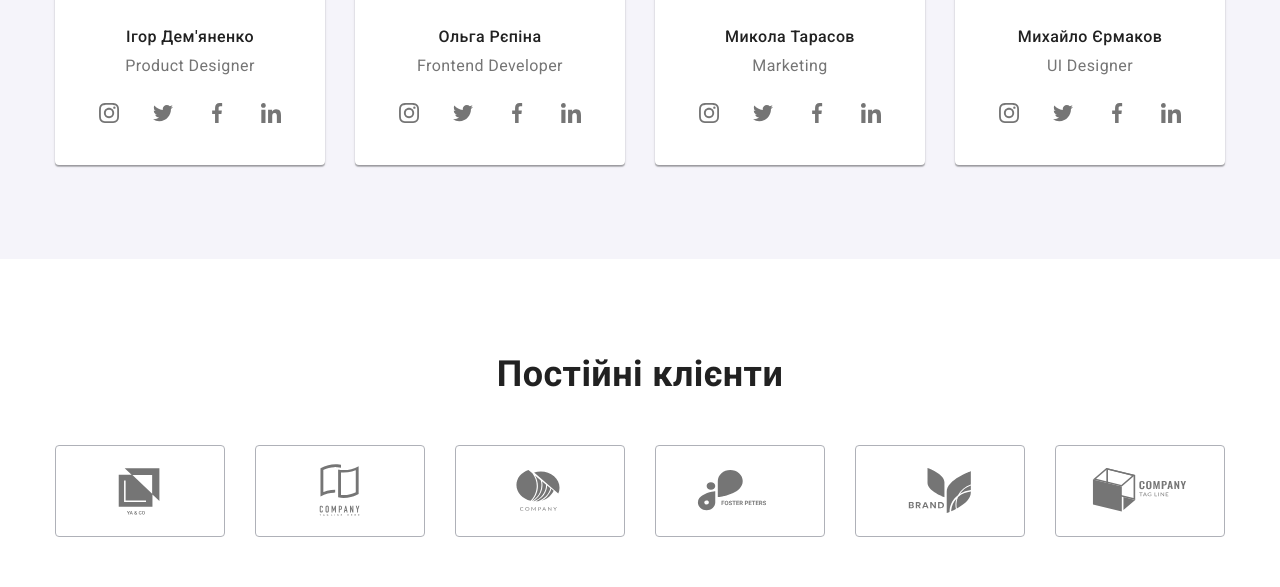
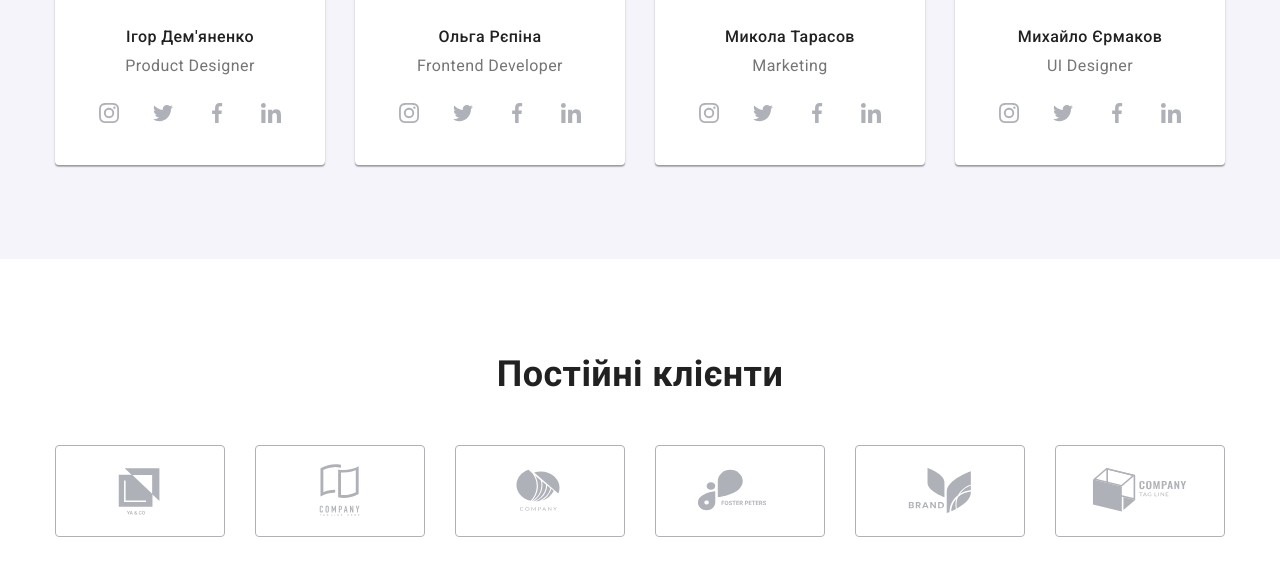
Before and after one commit to HalynaSilina/goit-markup-hw-06, a plain HTML site: page index.html in a window 1280 px wide. Shown: the part 2045-2632 px from the top of the page. Drawn offline with nearby package versions, Linux system fonts and the light colour scheme.

Commit message:
change icon color

```diff
--- a/css/styles.css
+++ b/css/styles.css
@@ -15,7 +15,7 @@
   --project-border-color: #eeeeee;
   --button-order-active: #188ce8;
   --work-text-bg: rgba(47, 48, 58, 0.8);
-  --clients-box-border: #afb1b8;
+  --primary-icons-color: #afb1b8;
   --button-shadow-color: rgba(0, 0, 0, 0.15);
   --follow-link-bg: rgba(255, 255, 255, 0.1);
   --form-title-color: rgba(33, 33, 33, 1);
@@ -292,10 +292,6 @@ svg {
 
   background-color: var(--secondary-bg-color);
 }
-.feature-icon {
-  width: 70px;
-  height: 70px;
-}
 /* Work */
 .work-list {
   display: flex;
@@ -354,26 +350,19 @@ svg {
 .team-social {
   display: flex;
   margin-top: 16px;
-  margin-left: -10px;
-  margin-right: auto;
-
+  justify-content: center;
   align-items: center;
-}
-.team-social .item {
-  flex-basis: calc(100% / 4 - 10px);
-  margin-left: 10px;
+  gap: 10px;
 }
 .team-link {
   display: flex;
-  padding-top: 12px;
-  padding-bottom: 12px;
-  padding-right: 12px;
-  padding-left: 12px;
+  width: 44px;
+  height: 44px;
   align-items: center;
   justify-content: center;
 
   border-radius: 50%;
-  color: var(--primary-text-color);
+  color: var(--primary-icons-color);
   transition: color 250ms var(--timing-function), background-color 250ms var(--timing-function);
 }
 .team-link:hover,
@@ -382,9 +371,6 @@ svg {
   background-color: var(--primary-accent-color);
 }
 .team-icon {
-  width: 20px;
-  height: 20px;
-
   fill: currentColor;
 }
 /* Clients */
@@ -398,12 +384,13 @@ svg {
 }
 .clients-link {
   display: flex;
-  padding: 15px 31px;
+  width: 170px;
+  height: 92px;
   justify-content: center;
   align-items: center;
 
-  color: var(--primary-text-color);
-  border: 1px solid var(--clients-box-border);
+  color: var(--primary-icons-color);
+  border: 1px solid var(--primary-icons-color);
   border-radius: 4px;
 
   transition: color 250ms var(--timing-function), border-color 250ms var(--timing-function);
@@ -414,9 +401,6 @@ svg {
   border-color: var(--primary-accent-color);
 }
 .clients-icon {
-  width: 106px;
-  height: 60px;
-
   fill: currentColor;
 }
 /* Footer */
@@ -470,19 +454,18 @@ svg {
 }
 .follow-list {
   display: flex;
+  align-items: center;
+  justify-content: center;
   margin-right: auto;
-  margin-left: -10px;
+  gap: 10px;
 }
 .follow-list .item {
   flex-basis: calc(100% / 4 - 10px);
-  margin-left: 10px;
 }
 .follow-link {
   display: flex;
-  padding-top: 12px;
-  padding-bottom: 12px;
-  padding-right: 12px;
-  padding-left: 12px;
+  width: 44px;
+  height: 44px;
   align-items: center;
   justify-content: center;
 
@@ -497,9 +480,6 @@ svg {
   background-color: var(--primary-accent-color);
 }
 .follow-icon {
-  width: 20px;
-  height: 20px;
-
   fill: currentColor;
 }
 .follow {
@@ -681,7 +661,7 @@ svg {
 .form-field .form-input:hover,
 .form-field .form-input:focus,
 .form-field .form-input:active {
-  color: var(--primary-accent-color);
+  color: var(--primary-black-color);
   border-color: var(--primary-accent-color);
   outline-color: var(--primary-accent-color);
 }
@@ -707,7 +687,7 @@ svg {
   color: var(--placeholder-text-color);
 }
 .form-field .form-textarea:focus {
-  color: var(--primary-accent-color);
+  color: var(--primary-black-color);
 }
 .form-icon {
   position: absolute;
--- a/index.html
+++ b/index.html
@@ -37,14 +37,14 @@
 			<ul class="contact-list list">
 				<li class="item">
 					<a class="contact-link link" href="mailto:info@devstudio.com">
-						<svg class="mail-icon">
+						<svg class="mail-icon" width="16" height="12">
 							<use href="./images/icons.svg#icon-envelope"></use>
 						</svg>
 						info@devstudio.com</a>
 				</li>
 				<li class="item">
 					<a class="contact-link link" href="tel:+380961111111">
-						<svg class="tel-icon">
+						<svg class="tel-icon" width="10" height="16">
 							<use href="./images/icons.svg#icon-smartphone"></use>
 						</svg>+38 096 111 11 11</a>
 				</li>
@@ -70,7 +70,7 @@
 				<ul class="feature-list list">
 					<li class="item">
 						<div class="feature-thumb">
-							<svg class="feature-icon">
+							<svg width="70" height="70">
 								<use href="./images/icons.svg#icon-antenna"></use>
 							</svg>
 						</div>
@@ -79,7 +79,7 @@
 					</li>
 					<li class="item">
 						<div class="feature-thumb">
-							<svg class="feature-icon">
+							<svg width="70" height="70">
 								<use href="./images/icons.svg#icon-clock"></use>
 							</svg>
 						</div>
@@ -88,7 +88,7 @@
 					</li>
 					<li class="item">
 						<div class="feature-thumb">
-							<svg class="feature-icon">
+							<svg width="70" height="70">
 								<use href="./images/icons.svg#icon-diagram"></use>
 							</svg>
 						</div>
@@ -97,7 +97,7 @@
 					</li>
 					<li class="item">
 						<div class="feature-thumb">
-							<svg class="feature-icon">
+							<svg width="70" height="70">
 								<use href="./images/icons.svg#icon-astronaut"></use>
 							</svg>
 						</div>
@@ -141,7 +141,7 @@
 								<li class="item">
 									<a class="team-link" href="https://www.instagram.com/" target="_blank"
 										rel="noopener noreferrer nofollow" aria-label="Instagram">
-										<svg class="team-icon">
+										<svg class="team-icon" width="20" height="20">
 											<use href="./images/icons.svg#icon-instagram"></use>
 										</svg>
 									</a>
@@ -149,7 +149,7 @@
 								<li class="item">
 									<a class="team-link" href="https://twitter.com/" target="_blank" rel="noopener noreferrer nofollow"
 										aria-label="Twitter">
-										<svg class="team-icon">
+										<svg class="team-icon" width="20" height="20">
 											<use href="./images/icons.svg#icon-twitter"></use>
 										</svg>
 									</a>
@@ -157,7 +157,7 @@
 								<li class="item">
 									<a class="team-link" href="https://www.facebook.com/" target="_blank"
 										rel="noopener noreferrer nofollow" aria-label="Facebook">
-										<svg class="team-icon">
+										<svg class="team-icon" width="20" height="20">
 											<use href="./images/icons.svg#icon-facebook"></use>
 										</svg>
 									</a>
@@ -165,7 +165,7 @@
 								<li class="item">
 									<a class="team-link" href="https://www.linkedin.com/" target="_blank"
 										rel="noopener noreferrer nofollow" aria-label="Linkedin">
-										<svg class="team-icon">
+										<svg class="team-icon" width="20" height="20">
 											<use href="./images/icons.svg#icon-linkedin"></use>
 										</svg>
 									</a>
@@ -182,7 +182,7 @@
 								<li class="item">
 									<a class="team-link link" href="https://www.instagram.com/" target="_blank"
 										rel="noopener noreferrer nofollow" aria-label="Instagram">
-										<svg class="team-icon">
+										<svg class="team-icon" width="20" height="20">
 											<use href="./images/icons.svg#icon-instagram"></use>
 										</svg>
 									</a>
@@ -190,7 +190,7 @@
 								<li class="item">
 									<a class="team-link" href="https://twitter.com/" target="_blank" rel="noopener noreferrer nofollow"
 										aria-label="Twitter">
-										<svg class="team-icon">
+										<svg class="team-icon" width="20" height="20">
 											<use href="./images/icons.svg#icon-twitter"></use>
 										</svg>
 									</a>
@@ -198,7 +198,7 @@
 								<li class="item">
 									<a class="team-link" href="https://www.facebook.com/" target="_blank"
 										rel="noopener noreferrer nofollow" aria-label="Facebook">
-										<svg class="team-icon">
+										<svg class="team-icon" width="20" height="20">
 											<use href="./images/icons.svg#icon-facebook"></use>
 										</svg>
 									</a>
@@ -206,7 +206,7 @@
 								<li class="item">
 									<a class="team-link" href="https://www.linkedin.com/" target="_blank"
 										rel="noopener noreferrer nofollow" aria-label="Linkedin">
-										<svg class="team-icon">
+										<svg class="team-icon" width="20" height="20">
 											<use href="./images/icons.svg#icon-linkedin"></use>
 										</svg>
 									</a>
@@ -223,7 +223,7 @@
 								<li class="item">
 									<a class="team-link" href="https://www.instagram.com/" target="_blank"
 										rel="noopener noreferrer nofollow" aria-label="Instagram">
-										<svg class="team-icon">
+										<svg class="team-icon" width="20" height="20">
 											<use href="./images/icons.svg#icon-instagram"></use>
 										</svg>
 									</a>
@@ -231,7 +231,7 @@
 								<li class="item">
 									<a class="team-link" href="https://twitter.com/" target="_blank" rel="noopener noreferrer nofollow"
 										aria-label="Twitter">
-										<svg class="team-icon">
+										<svg class="team-icon" width="20" height="20">
 											<use href="./images/icons.svg#icon-twitter"></use>
 										</svg>
 									</a>
@@ -239,7 +239,7 @@
 								<li class="item">
 									<a class="team-link" href="https://www.facebook.com/" target="_blank"
 										rel="noopener noreferrer nofollow" aria-label="Facebook">
-										<svg class="team-icon">
+										<svg class="team-icon" width="20" height="20">
 											<use href="./images/icons.svg#icon-facebook"></use>
 										</svg>
 									</a>
@@ -247,7 +247,7 @@
 								<li class="item">
 									<a class="team-link" href="https://www.linkedin.com/" target="_blank"
 										rel="noopener noreferrer nofollow" aria-label="Linkedin">
-										<svg class="team-icon">
+										<svg class="team-icon" width="20" height="20">
 											<use href="./images/icons.svg#icon-linkedin"></use>
 										</svg>
 									</a>
@@ -264,7 +264,7 @@
 								<li class="item">
 									<a class="team-link" href="https://www.instagram.com/" target="_blank"
 										rel="noopener noreferrer nofollow" aria-label="Instagram">
-										<svg class="team-icon">
+										<svg class="team-icon" width="20" height="20">
 											<use href="./images/icons.svg#icon-instagram"></use>
 										</svg>
 									</a>
@@ -272,7 +272,7 @@
 								<li class="item">
 									<a class="team-link" href="https://twitter.com/" target="_blank" rel="noopener noreferrer nofollow"
 										aria-label="Twitter">
-										<svg class="team-icon">
+										<svg class="team-icon" width="20" height="20">
 											<use href="./images/icons.svg#icon-twitter"></use>
 										</svg>
 									</a>
@@ -280,7 +280,7 @@
 								<li class="item">
 									<a class="team-link" href="https://www.facebook.com/" target="_blank"
 										rel="noopener noreferrer nofollow" aria-label="Facebook">
-										<svg class="team-icon">
+										<svg class="team-icon" width="20" height="20">
 											<use href="./images/icons.svg#icon-facebook"></use>
 										</svg>
 									</a>
@@ -288,7 +288,7 @@
 								<li class="item">
 									<a class="team-link" href="https://www.linkedin.com/" target="_blank"
 										rel="noopener noreferrer nofollow" aria-label="Linkedin">
-										<svg class="team-icon">
+										<svg class="team-icon" width="20" height="20">
 											<use href="./images/icons.svg#icon-linkedin"></use>
 										</svg>
 									</a>
@@ -307,7 +307,7 @@
 					<li class="item">
 						<a class="clients-link" href="" target="_blank" rel="noopener noreferrer nofollow"
 							aria-label="Logo YA and CO">
-							<svg class="clients-icon">
+							<svg class="clients-icon" width="106" height="60">
 								<use href="./images/icons.svg#icon-logo-ya"></use>
 							</svg>
 						</a>
@@ -315,7 +315,7 @@
 					<li class="item">
 						<a class="clients-link" href="" target="_blank" rel="noopener noreferrer nofollow"
 							aria-label="Company Tagline">
-							<svg class="clients-icon">
+							<svg class="clients-icon" width="106" height="60">
 								<use href="./images/icons.svg#icon-logo-tagline"></use>
 							</svg>
 						</a>
@@ -323,7 +323,7 @@
 					<li class="item">
 						<a class="clients-link" href="" target="_blank" rel="noopener noreferrer nofollow"
 							aria-label="Company logo">
-							<svg class="clients-icon">
+							<svg class="clients-icon" width="106" height="60">
 								<use href="./images/icons.svg#icon-logo-company"></use>
 							</svg>
 						</a>
@@ -331,21 +331,21 @@
 					<li class="item">
 						<a class="clients-link" href="" target="_blank" rel="noopener noreferrer nofollow"
 							aria-label="Foster Peters">
-							<svg class="clients-icon">
+							<svg class="clients-icon" width="106" height="60">
 								<use href="./images/icons.svg#icon-logo-foster"></use>
 							</svg>
 						</a>
 					</li>
 					<li class="item">
 						<a class="clients-link" href="" target="_blank" rel="noopener noreferrer nofollow" aria-label="Brand">
-							<svg class="clients-icon">
+							<svg class="clients-icon" width="106" height="60">
 								<use href="./images/icons.svg#icon-logo-brand"></use>
 							</svg>
 						</a>
 					</li>
 					<li class="item">
 						<a class="clients-link" href="" target="_blank" rel="noopener noreferrer nofollow" aria-label="Tag Line">
-							<svg class="clients-icon">
+							<svg class="clients-icon" width="106" height="60">
 								<use href="./images/icons.svg#icon-logo-company-tag"></use>
 							</svg>
 						</a>
@@ -380,7 +380,7 @@
 					<li class="item">
 						<a class="follow-link" href="https://www.instagram.com/" target="_blank" rel="noopener noreferrer nofollow"
 							aria-label="Instagram">
-							<svg class="follow-icon">
+							<svg class="follow-icon" width="20" height="20">
 								<use href="./images/icons.svg#icon-instagram"></use>
 							</svg>
 						</a>
@@ -388,7 +388,7 @@
 					<li class="item">
 						<a class="follow-link" href="https://twitter.com/" target="_blank" rel="noopener noreferrer nofollow"
 							aria-label="Twitter">
-							<svg class="follow-icon">
+							<svg class="follow-icon" width="20" height="20">
 								<use href="./images/icons.svg#icon-twitter"></use>
 							</svg>
 						</a>
@@ -396,7 +396,7 @@
 					<li class="item">
 						<a class="follow-link" href="https://www.facebook.com/" target="_blank" rel="noopener noreferrer nofollow"
 							aria-label="Facebook">
-							<svg class="follow-icon">
+							<svg class="follow-icon" width="20" height="20">
 								<use href="./images/icons.svg#icon-facebook"></use>
 							</svg>
 						</a>
@@ -404,7 +404,7 @@
 					<li class="item">
 						<a class="follow-link" href="https://www.linkedin.com/" target="_blank" rel="noopener noreferrer nofollow"
 							aria-label="Linkedin">
-							<svg class="follow-icon">
+							<svg class="follow-icon" width="20" height="20">
 								<use href="./images/icons.svg#icon-linkedin"></use>
 							</svg>
 						</a>
```
Also changed, not shown: portfolio.html (+4 -4 lines).
